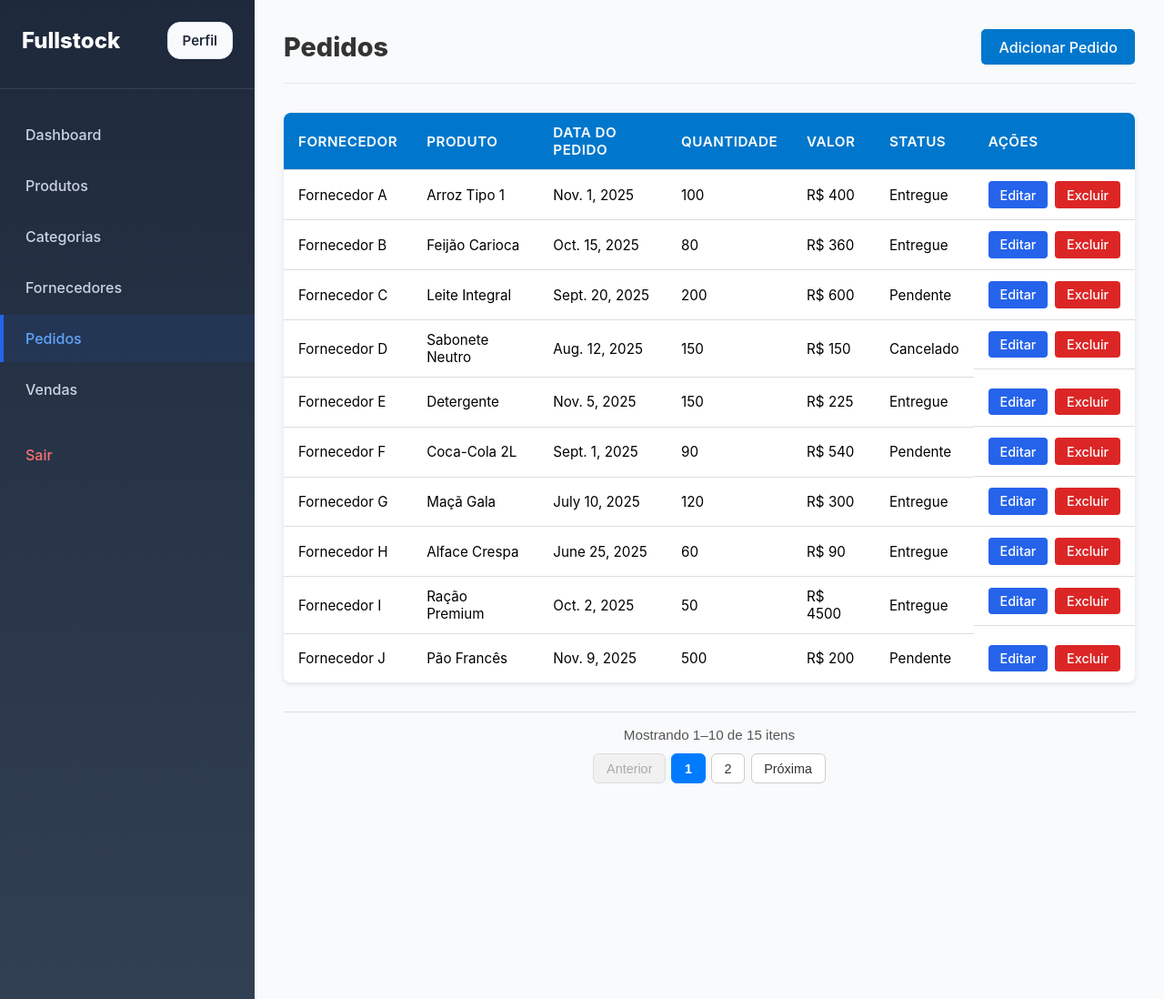
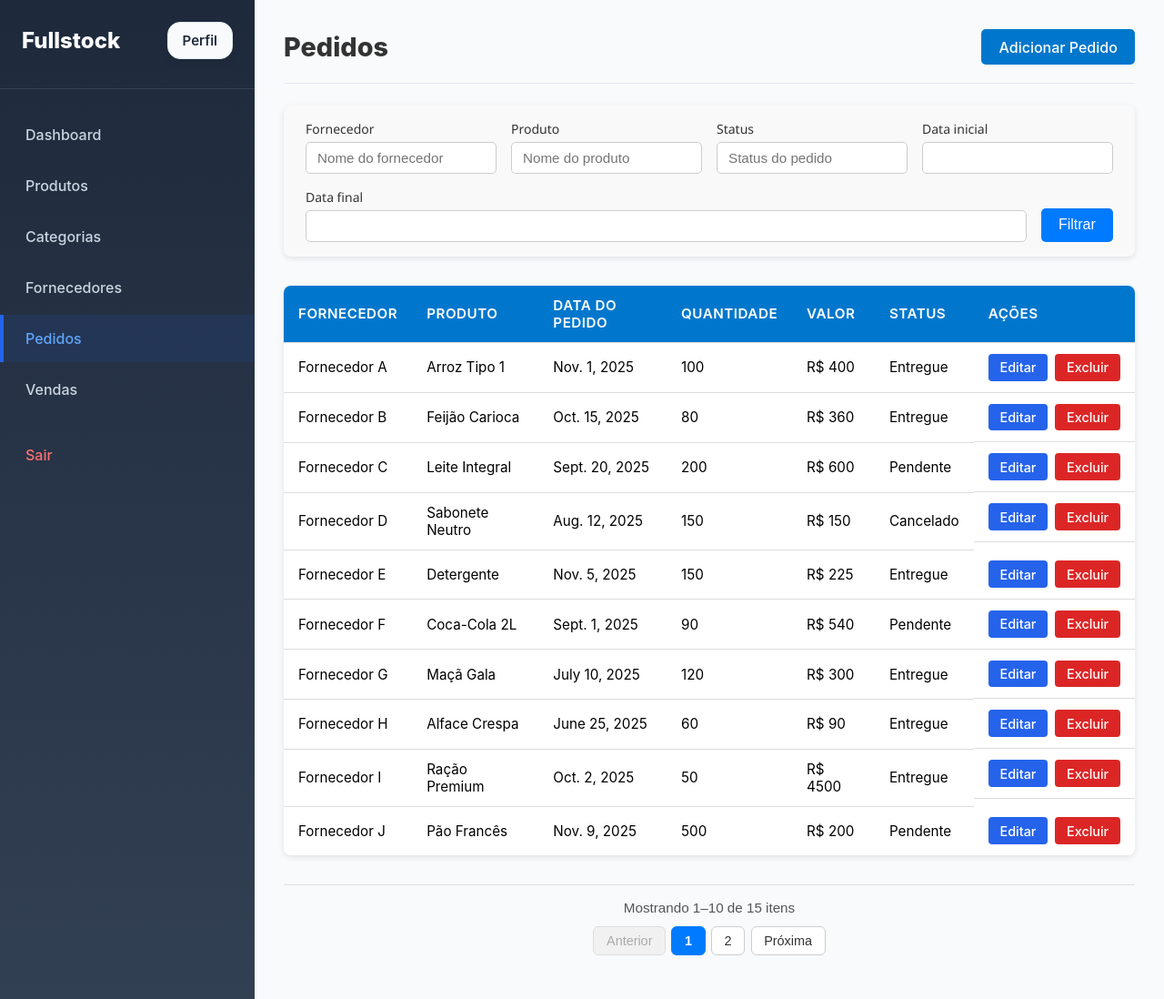
Before and after one commit to LucasNog21/FullStock, a Django app: page /orders/ in a window 1280 px wide. Shown: the whole page at 91% size. Run offline with Django 5.2, Linux system fonts and the light colour scheme; a user stored in the database is signed in; data comes from the database, SQL or seed files in the repository.

Commit message:
filter Category + provider - order

```diff
--- a/stock/forms.py
+++ b/stock/forms.py
@@ -183,3 +183,97 @@ class ProductFilterForm(forms.Form):
             'class': 'form-control',
             'placeholder': 'Buscar por descrição...'
         })
+
+class SalesFilterForm(forms.Form):
+    product_name = forms.CharField(required=False, label="Produto")
+    user_name = forms.CharField(required=False, label="Usuário")
+    start_date = forms.DateField(required=False, label="Data inicial")
+    end_date = forms.DateField(required=False, label="Data final")
+
+    def __init__(self, *args, **kwargs):
+        super().__init__(*args, **kwargs)
+
+        self.fields['product_name'].widget.attrs.update({
+            'class': 'form-control',
+            'placeholder': 'Nome do produto'
+        })
+        self.fields['user_name'].widget.attrs.update({
+            'class': 'form-control',
+            'placeholder': 'Nome do usuário'
+        })
+        self.fields['start_date'].widget.attrs.update({
+            'class': 'form-control',
+            'type': 'date'
+        })
+        self.fields['end_date'].widget.attrs.update({
+            'class': 'form-control',
+            'type': 'date'
+        })
+
+class OrderFilterForm(forms.Form):
+    provider_name = forms.CharField(required=False, label="Fornecedor")
+    product_name = forms.CharField(required=False, label="Produto")
+    status = forms.CharField(required=False, label="Status")
+    start_date = forms.DateField(required=False, label="Data inicial")
+    end_date = forms.DateField(required=False, label="Data final")
+
+    def __init__(self, *args, **kwargs):
+        super().__init__(*args, **kwargs)
+
+        self.fields['provider_name'].widget.attrs.update({
+            'class': 'form-control',
+            'placeholder': 'Nome do fornecedor'
+        })
+        self.fields['product_name'].widget.attrs.update({
+            'class': 'form-control',
+            'placeholder': 'Nome do produto'
+        })
+        self.fields['status'].widget.attrs.update({
+            'class': 'form-control',
+            'placeholder': 'Status do pedido'
+        })
+        self.fields['start_date'].widget.attrs.update({
+            'class': 'form-control',
+            'type': 'date'
+        })
+        self.fields['end_date'].widget.attrs.update({
+            'class': 'form-control',
+            'type': 'date'
+        })
+
+class ProviderFilterForm(forms.Form):
+    name = forms.CharField(required=False, label="Nome")
+    cnpj = forms.CharField(required=False, label="CNPJ")
+    contact = forms.CharField(required=False, label="Contato")
+
+    def __init__(self, *args, **kwargs):
+        super().__init__(*args, **kwargs)
+
+        self.fields['name'].widget.attrs.update({
+            'class': 'form-control',
+            'placeholder': 'Nome do fornecedor'
+        })
+        self.fields['cnpj'].widget.attrs.update({
+            'class': 'form-control',
+            'placeholder': 'CNPJ'
+        })
+        self.fields['contact'].widget.attrs.update({
+            'class': 'form-control',
+            'placeholder': 'Telefone / Contato'
+        })
+
+class CategoryFilterForm(forms.Form):
+    name = forms.CharField(required=False, label="Nome da categoria")
+    description = forms.CharField(required=False, label="Descrição")
+
+    def __init__(self, *args, **kwargs):
+        super().__init__(*args, **kwargs)
+
+        self.fields['name'].widget.attrs.update({
+            'class': 'form-control',
+            'placeholder': 'Nome da categoria'
+        })
+        self.fields['description'].widget.attrs.update({
+            'class': 'form-control',
+            'placeholder': 'Descrição'
+        })
--- a/stock/templates/stock/categorys.html
+++ b/stock/templates/stock/categorys.html
@@ -4,6 +4,8 @@
     <h1>Categorias</h1>
     <a class="btn-primary" href="{% url 'createCategory' %}">Adicionar Categoria</a>
 </header>
+
+{% include 'categoryFilter.html' %}
 
 {% if category_list %}
 <div class="table-container">
--- a/stock/templates/stock/orders.html
+++ b/stock/templates/stock/orders.html
@@ -4,6 +4,8 @@
     <h1>Pedidos</h1>
     <a class="btn-primary" href="{% url 'createOrder' %}">Adicionar Pedido</a>
 </header>
+
+{% include 'orderFilter.html' %}
 
 {% if order_list %}
 <div class="table-container">
--- a/stock/templates/stock/providers.html
+++ b/stock/templates/stock/providers.html
@@ -4,6 +4,8 @@
     <h1>Fornecedores</h1>
     <a class="btn-primary" href="{% url 'createProvider' %}">Adicionar Fornecedor</a>
 </header>
+
+{% include 'providerFilter.html' %}
 
 {% if provider_list %}
 <div class="table-container">
--- a/stock/views.py
+++ b/stock/views.py
@@ -12,7 +12,7 @@
 from django.urls import reverse_lazy
 from utils.verifyFilterForm import verifyFilter
 from .models import AdaptedUser, Product, Order, Category, Provider, Sale
-from .forms import AdaptedUserCreationForm, LoginForm, ProductForm, ProductFilterForm, CategoryForm, ProviderForm, OrderForm, SaleForm
+from .forms import AdaptedUserCreationForm, LoginForm, ProductForm, ProductFilterForm, CategoryForm, ProviderForm, OrderForm, SaleForm, CategoryFilterForm, ProviderFilterForm, OrderFilterForm
 from django.db.models import Sum, F, ExpressionWrapper, FloatField
 
 @method_decorator(login_required, name='dispatch')
@@ -51,12 +51,21 @@
     paginate_by = 10
     ordering = ['id']
 
+    def get_queryset(self):
+        queryset = super().get_queryset()
+        filter_form = CategoryFilterForm(self.request.GET or None)
+        queryset = verifyFilter(filter_form, queryset)
+        return queryset
+
+
     def get_context_data(self, **kwargs):
         context = super().get_context_data(**kwargs)
+        filter_form = CategoryFilterForm(self.request.GET or None)
         paginator = context['paginator']
         page_obj = context['page_obj']
 
         context.update({
+            'filter_form' : filter_form,
             'start_index': page_obj.start_index(),
             'end_index': page_obj.end_index(),
             'total_items': paginator.count,
@@ -71,12 +80,20 @@
     paginate_by = 10
     ordering = ['id']
 
+    def get_queryset(self):
+        queryset = super().get_queryset()
+        filter_form = ProviderFilterForm(self.request.GET or None)
+        queryset = verifyFilter(filter_form, queryset)
+        return queryset
+
     def get_context_data(self, **kwargs):
         context = super().get_context_data(**kwargs)
+        filter_form = ProviderFilterForm(self.request.GET or None)
         paginator = context['paginator']
         page_obj = context['page_obj']
 
         context.update({
+            'filter_form' : filter_form,
             'start_index': page_obj.start_index(),
             'end_index': page_obj.end_index(),
             'total_items': paginator.count,
@@ -262,12 +279,20 @@
     paginate_by = 10
     ordering = ['id']
 
+    def get_queryset(self):
+        queryset = super().get_queryset()
+        filter_form = OrderFilterForm(self.request.GET or None)
+        queryset = verifyFilter(filter_form, queryset)
+        return queryset
+
     def get_context_data(self, **kwargs):
         context = super().get_context_data(**kwargs)
+        filter_form = OrderFilterForm(self.request.GET or None)
         paginator = context['paginator']
         page_obj = context['page_obj']
 
         context.update({
+            'filter_form' : filter_form,
             'start_index': page_obj.start_index(),
             'end_index': page_obj.end_index(),
             'total_items': paginator.count,
--- /dev/null
+++ b/templates/orderFilter.html
@@ -0,0 +1,29 @@
+<form method="get" class="filter-form">
+
+    <div class="filter-group">
+        <label for="id_provider_name">Fornecedor</label>
+        {{ filter_form.provider_name }}
+    </div>
+
+    <div class="filter-group">
+        <label for="id_product_name">Produto</label>
+        {{ filter_form.product_name }}
+    </div>
+
+    <div class="filter-group">
+        <label for="id_status">Status</label>
+        {{ filter_form.status }}
+    </div>
+
+    <div class="filter-group">
+        <label for="id_start_date">Data inicial</label>
+        {{ filter_form.start_date }}
+    </div>
+
+    <div class="filter-group">
+        <label for="id_end_date">Data final</label>
+        {{ filter_form.end_date }}
+    </div>
+
+    <button type="submit" class="btn-primary">Filtrar</button>
+</form>
--- a/utils/verifyFilterForm.py
+++ b/utils/verifyFilterForm.py
@@ -24,4 +24,21 @@ def verifyFilter(filter_form, queryset):
         if final_date:
             queryset = queryset.filter(dueDate__lte=final_date)
 
+        cnpj = filter_form.cleaned_data.get('cnpj')
+        if cnpj:
+            queryset = queryset.filter(cnpj__icontains=cnpj)
+
+        contact = filter_form.cleaned_data.get('contact')
+        if contact:
+            queryset = queryset.filter(contact__icontains=contact)
+
+        provider = filter_form.cleaned_data.get('provider')
+        if provider:
+            queryset = queryset.filter(provider__icontains=provider)
+
+        product = filter_form.cleaned_data.get('product')
+        if product:
+            queryset = queryset.filter(product__icontains=product)
+
+
     return queryset
```
Also changed, not shown: templates/categoryFilter.html (added, +14 -0 lines), templates/providerFilter.html (added, +19 -0 lines), templates/saleFilter.html (added, +24 -0 lines).
